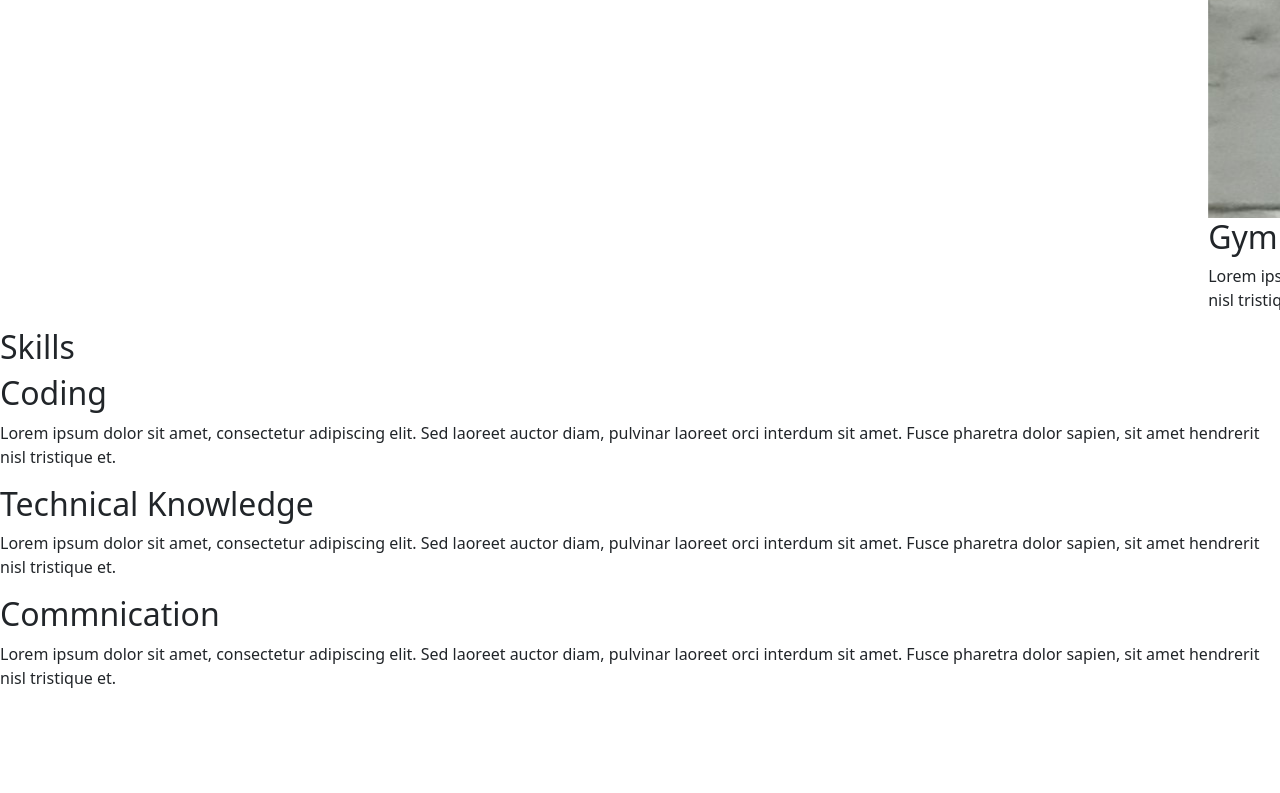
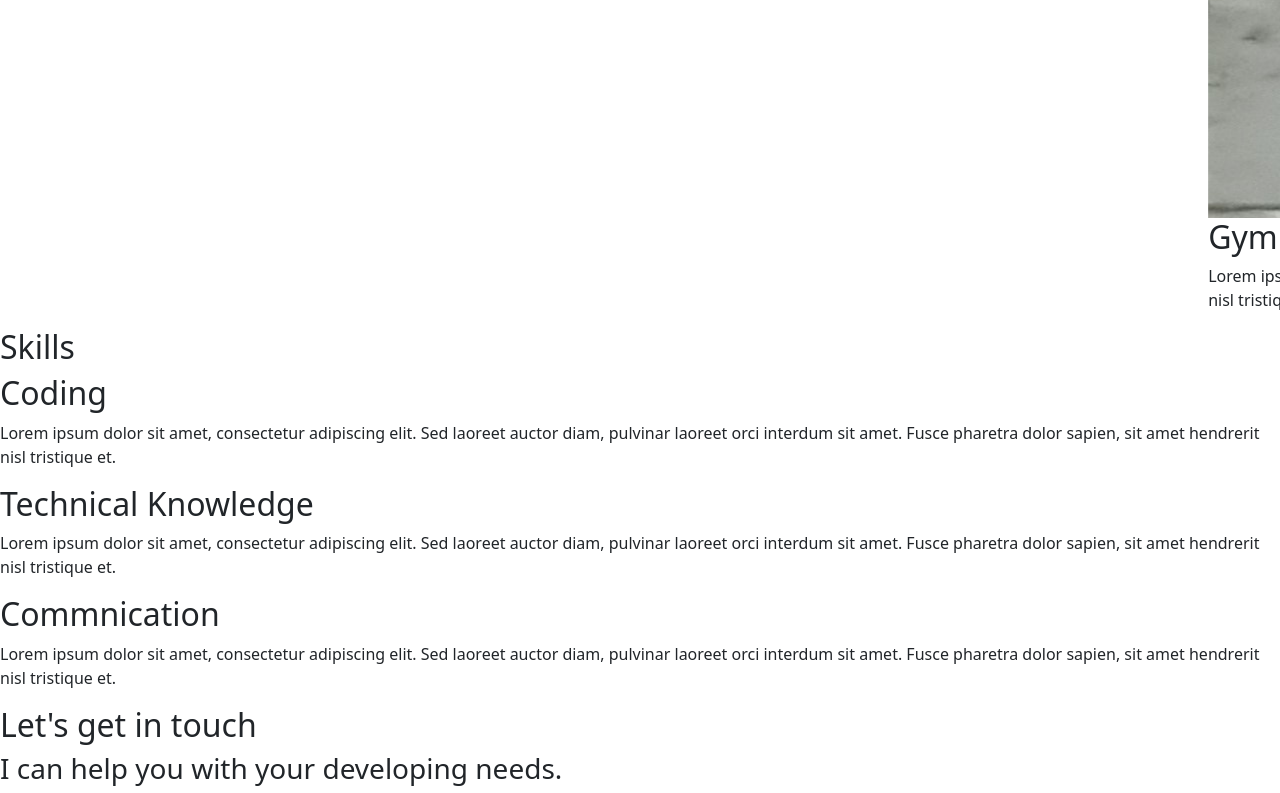
Before and after one commit to DJYanYan/Personal-Website, a plain HTML site: page index.html in a window 1280 px wide. Shown: the part 3781-4574 px from the top of the page. Before the commit the page ends 4487 px from the top, so only its background shows below. Drawn offline with nearby package versions, Linux system fonts and the light colour scheme.

Commit message:
Completed the HTML

```diff
--- a/index.html
+++ b/index.html
@@ -131,6 +131,12 @@
     <h2>Commnication</h2>
     <p>Lorem ipsum dolor sit amet, consectetur adipiscing elit. Sed laoreet auctor diam, pulvinar laoreet orci interdum sit amet. Fusce pharetra dolor sapien, sit amet hendrerit nisl tristique et.</p>
 
+    <!-- CONTACT  -->
+
+    <h2>Let's get in touch</h2>
+    <h3>I can help you with your developing needs.</h3>
+    <a href=""></a>
+
 </body>
 
 </html>
```
